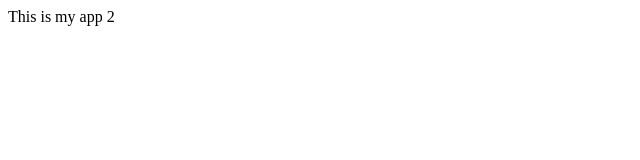
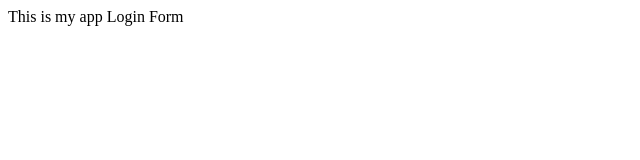
Before and after one commit to MarkusF92/myappsamples, a plain HTML site: page index.html in a window 1280 px wide. Shown: the full height of the page, 0-640 px from the left. Drawn offline with Linux system fonts and the light colour scheme.

Commit message:
another form

```diff
--- a/index.html
+++ b/index.html
@@ -3,6 +3,7 @@
 	<title>My App</title>
 	</head>
 	<body>
-		This is my app 2
+		This is my app
+		Login Form
 	</body>
 </html>
```
Also changed, not shown: login.html (added, +1 -0 lines), log.txt (added).
